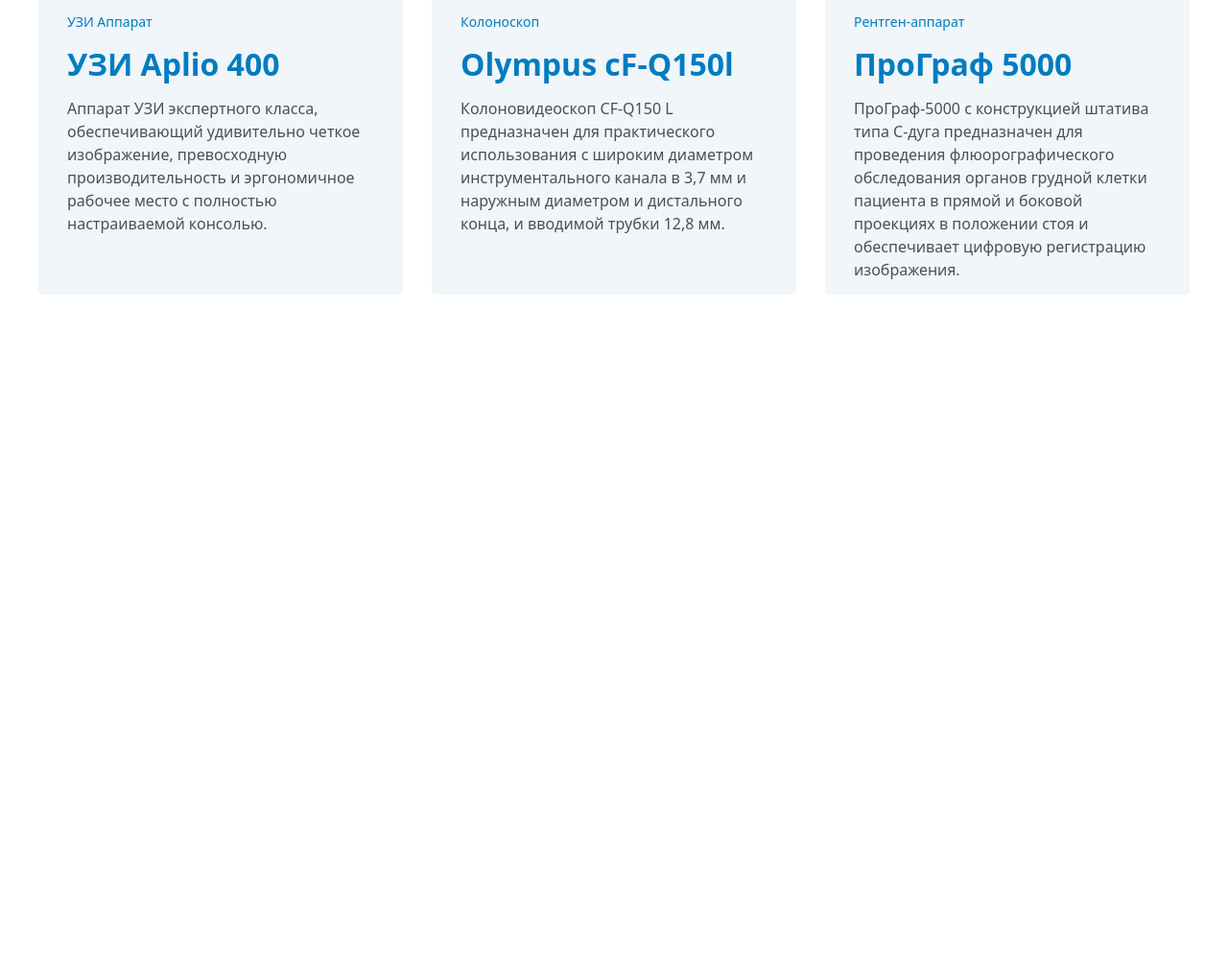
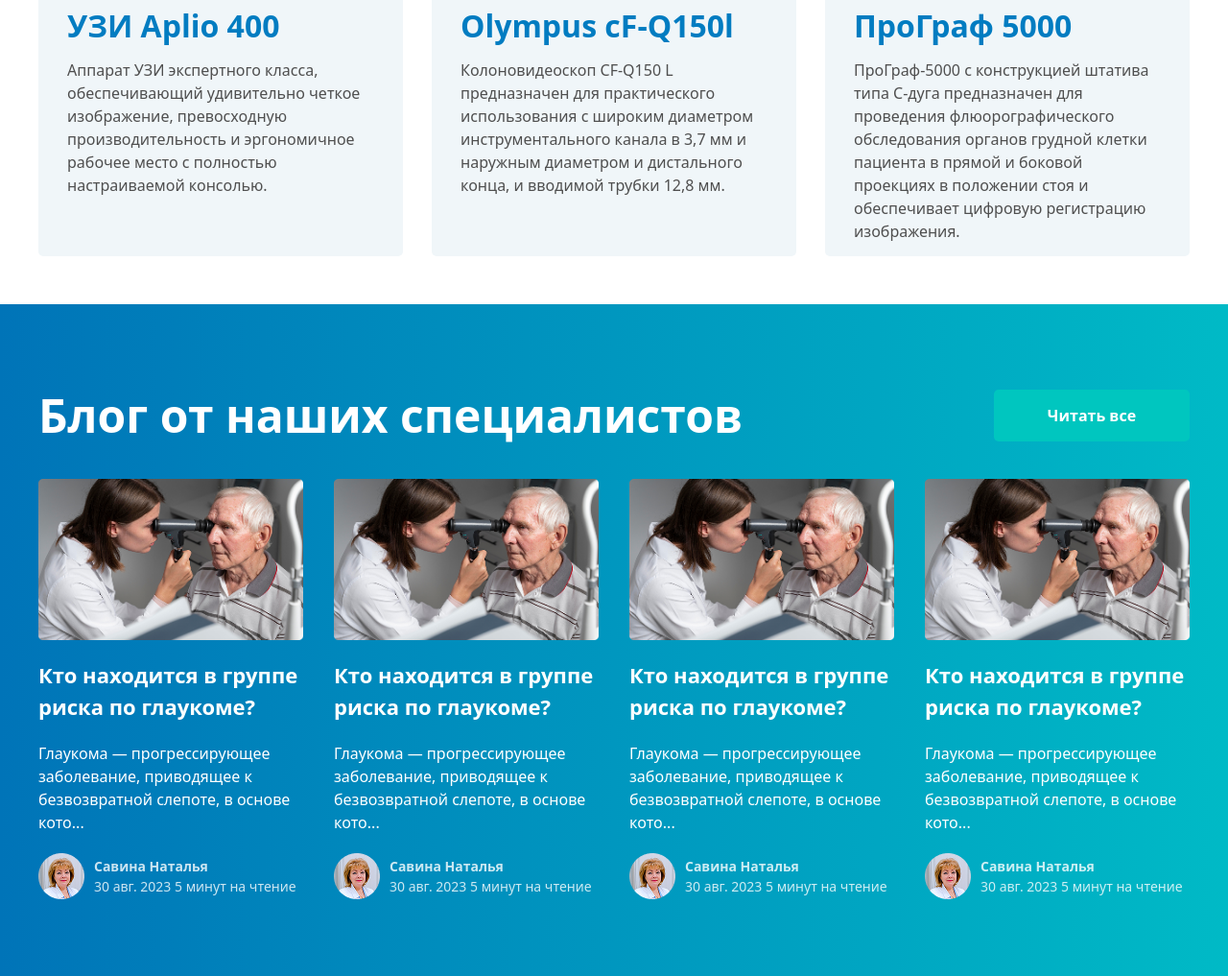
Before and after one commit to smuhriddin2006/Exam__Project, a website: page src/page2.html in a window 1280 px wide. Shown: the part 6382-7399 px from the top of the page at 96% size. Before the commit the page ends 6729 px from the top, so only its background shows below. Drawn offline with nearby package versions, Linux system fonts and the light colour scheme; files that its build step writes are made by us from their sources.

Commit message:
eleventh section done by page2

```diff
--- a/src/page2.html
+++ b/src/page2.html
@@ -375,7 +375,7 @@
         <section class="section9 p-[20px] lg:p-[40px] lg:max-w-[1500px] m-auto">
             <article class="flex items-center lg:justify-between flex-col lg:flex-row gap-[20px]">
                 <h2 class="font-[700] lg::text-[48px] text-[34px] text-[#141414]">Отзывы пациентов</h2>
-                <img src="/src/img_page1/Slider Buttons.png" alt="">
+                <img src="/src/img_page2/Slider Buttons.png" alt="">
             </article>
             <article class="flex flex-col lg:flex-row gap-[30px] lg:mt-[40px] lg:gap-[40px] mt-[20px]">
                 <div class="flex flex-col gap-[20px] items-start">
@@ -409,8 +409,9 @@
             </article>
         </section>
 
-        <section class="section10 p-[20px] lg:p-[40px] lg:max-w-[1500px] m-auto lg:mt-[50px]">
-            <article class="flex items-center lg:justify-between flex-col lg:flex-row text-center lg:text-start gap-[20px]">
+        <section class="section10 p-[20px] lg:p-[40px] lg:max-w-[1500px] m-auto lg:py-[50px]">
+            <article
+                class="flex items-center lg:justify-between flex-col lg:flex-row text-center lg:text-start gap-[20px]">
                 <h2 class="font-[700] lg:text-[48px] text-[34px] text-[#141414]">Технологии и оборудование</h2>
                 <img src="/src/img_page2/Slider Buttons.png" alt="">
             </article>
@@ -446,9 +447,78 @@
                             изображения.</p>
                     </div>
                 </div>
-
             </article>
         </section>
+
+        <section class="section11 bg-gradient-to-r from-[#0074B8]  to-[#00BAC6]">
+            <article class=" p-[20px] lg:p-[40px] lg:max-w-[1500px] m-auto lg:py-[80px] flex flex-col items-start gap-[30px] lg:w-[100%]">
+                <aside class="flex items-center flex-col gap-[10px] lg:flex-row lg:justify-between lg:w-[100%] text-center lg:text-start">
+                    <h2 class="lg:text-[48px] text-[34px] font-[700] text-[#FFFFFF]">Блог от наших специалистов</h2>
+                    <button
+                        class="w-[204px] h-[54px] bg-[#00C6BF] rounded-[5px] text-[16px] font-[700] text-[#FFFFFF]">Читать
+                        все</button>
+                </aside>
+                <aside class="flex flex-col lg:flex-row items-center justify-between lg:w-[100%]">
+                    <div class="flex flex-col items-start gap-[20px] w-[100%] lg:w-[23%]">
+                        <img src="/src/img_page2/Image21.png" alt="">
+                        <h4 class="text-[22px] font-[700] text-[#FFFFFF]">Кто находится в группе <br> риска по глаукоме?
+                        </h4>
+                        <p class="text-[16px] font-[400] text-[#FFFFFF]">Глаукома — прогрессирующее <br> заболевание,
+                            приводящее к <br> безвозвратной слепоте, в основе кото...</p>
+                        <div class="lg:flex lg:items-center lg:gap-[10px]">
+                            <img src="/src/img_page2/Image22.png" alt="">
+                            <div>
+                                <p class="font-[700] text-[14px] text-[#FFFFFFCC]">Савина Наталья</p>
+                                <p class="font-[400] text-[14px] text-[#FFFFFFCC]">30 авг. 2023 5 минут на чтение</p>
+                            </div>
+                        </div>
+                    </div>
+                    <div class="lg:flex hidden flex-col items-start gap-[20px] w-[100%] lg:w-[23%]">
+                        <img src="/src/img_page2/Image21.png" alt="">
+                        <h4 class="text-[22px] font-[700] text-[#FFFFFF]">Кто находится в группе <br> риска по глаукоме?
+                        </h4>
+                        <p class="text-[16px] font-[400] text-[#FFFFFF]">Глаукома — прогрессирующее <br> заболевание,
+                            приводящее к <br> безвозвратной слепоте, в основе кото...</p>
+                        <div class="lg:flex lg:items-center lg:gap-[10px]">
+                            <img src="/src/img_page2/Image22.png" alt="">
+                            <div>
+                                <p class="font-[700] text-[14px] text-[#FFFFFFCC]">Савина Наталья</p>
+                                <p class="font-[400] text-[14px] text-[#FFFFFFCC]">30 авг. 2023 5 минут на чтение</p>
+                            </div>
+                        </div>
+                    </div>
+                    <div class="lg:flex hidden flex-col items-start gap-[20px] w-[100%] lg:w-[23%]">
+                        <img src="/src/img_page2/Image21.png" alt="">
+                        <h4 class="text-[22px] font-[700] text-[#FFFFFF]">Кто находится в группе <br> риска по глаукоме?
+                        </h4>
+                        <p class="text-[16px] font-[400] text-[#FFFFFF]">Глаукома — прогрессирующее <br> заболевание,
+                            приводящее к <br> безвозвратной слепоте, в основе кото...</p>
+                        <div class="lg:flex lg:items-center lg:gap-[10px]">
+                            <img src="/src/img_page2/Image22.png" alt="">
+                            <div>
+                                <p class="font-[700] text-[14px] text-[#FFFFFFCC]">Савина Наталья</p>
+                                <p class="font-[400] text-[14px] text-[#FFFFFFCC]">30 авг. 2023 5 минут на чтение</p>
+                            </div>
+                        </div>
+                    </div>
+                    <div class="lg:flex hidden flex-col items-start gap-[20px] w-[100%] lg:w-[23%]">
+                        <img src="/src/img_page2/Image21.png" alt="">
+                        <h4 class="text-[22px] font-[700] text-[#FFFFFF]">Кто находится в группе <br> риска по глаукоме?
+                        </h4>
+                        <p class="text-[16px] font-[400] text-[#FFFFFF]">Глаукома — прогрессирующее <br> заболевание,
+                            приводящее к <br> безвозвратной слепоте, в основе кото...</p>
+                        <div class="lg:flex lg:items-center lg:gap-[10px]">
+                            <img src="/src/img_page2/Image22.png" alt="">
+                            <div>
+                                <p class="font-[700] text-[14px] text-[#FFFFFFCC]">Савина Наталья</p>
+                                <p class="font-[400] text-[14px] text-[#FFFFFFCC]">30 авг. 2023 5 минут на чтение</p>
+                            </div>
+                        </div>
+                    </div>
+                </aside>
+            </article>
+        </section>
+
     </main>
 </body>
 
```
Also changed, not shown: src/img_page2/Image21.png (added), src/img_page2/Image22.png (added).
